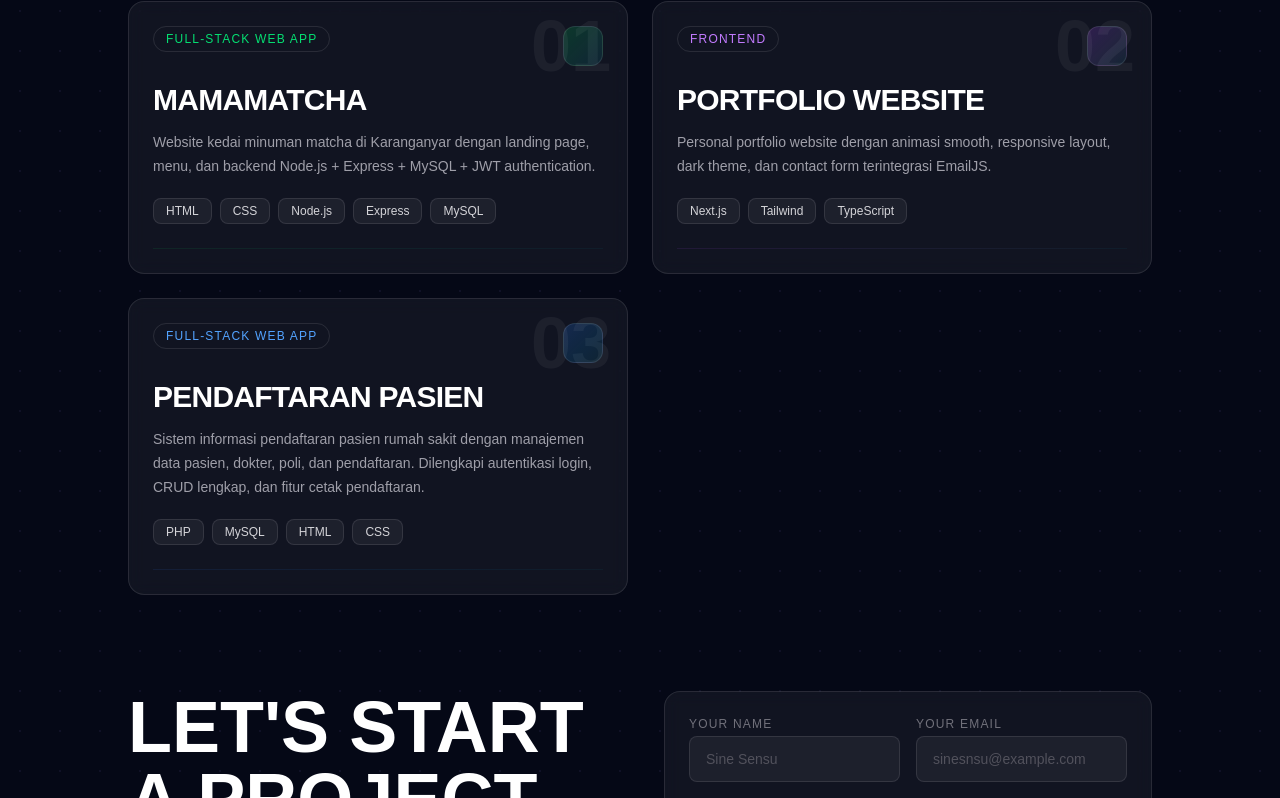
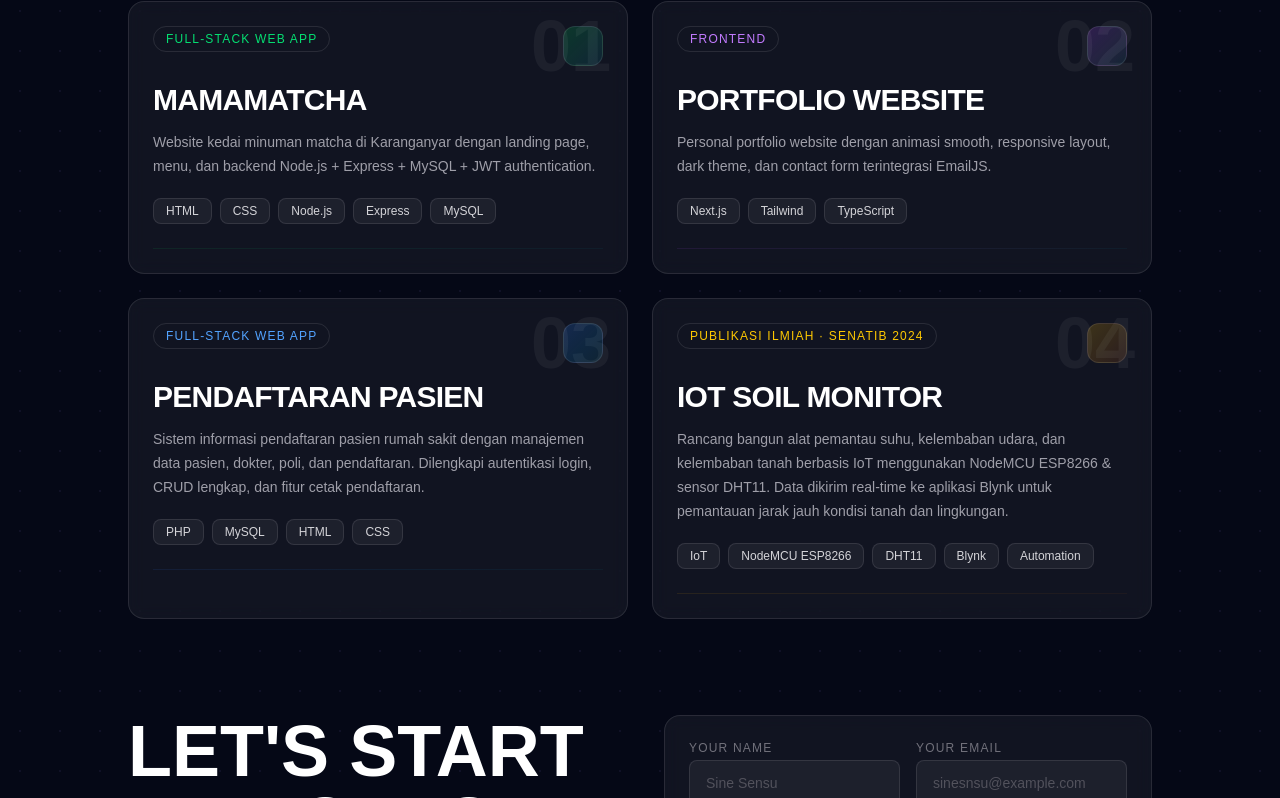
Before and after one commit to nathanstya/portfolio-natan, a Next.js app: page / in a window 1280 px wide. Shown: the part 2529-3327 px from the top of the page. Built offline with nearby package versions, Linux system fonts and the light colour scheme.

Commit message:
add IoT research paper as project

```diff
--- a/app/page.tsx
+++ b/app/page.tsx
@@ -345,6 +345,16 @@ export default function Home() {
                   accent: "text-blue-400",
                   border: "hover:border-blue-400/40",
                 },
+                {
+                  badge: "Publikasi Ilmiah · SENATIB 2024",
+                  title: "IoT Soil Monitor",
+                  desc: "Rancang bangun alat pemantau suhu, kelembaban udara, dan kelembaban tanah berbasis IoT menggunakan NodeMCU ESP8266 & sensor DHT11. Data dikirim real-time ke aplikasi Blynk untuk pemantauan jarak jauh kondisi tanah dan lingkungan.",
+                  tags: ["IoT", "NodeMCU ESP8266", "DHT11", "Blynk", "Automation"],
+                  number: "04",
+                  color: "from-yellow-500/20 to-orange-500/10",
+                  accent: "text-yellow-400",
+                  border: "hover:border-yellow-400/40",
+                },
               ].map((p, i) => (
                 <div key={i} className={`group relative overflow-hidden rounded-2xl border border-white/10 bg-white/5 p-6 backdrop-blur-sm transition-all duration-300 ${p.border} hover:bg-white/8`}>
                   {/* Number watermark */}
```
